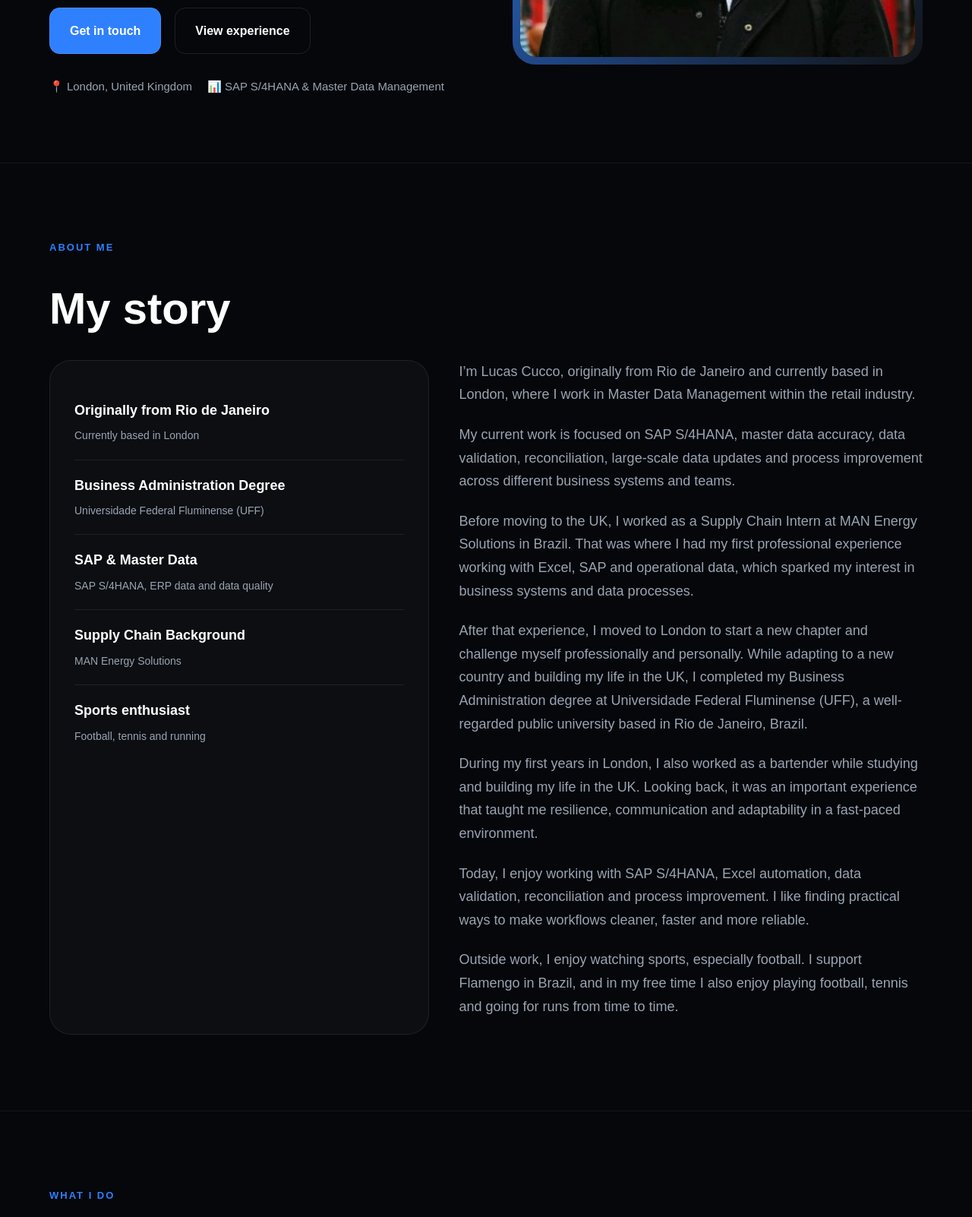
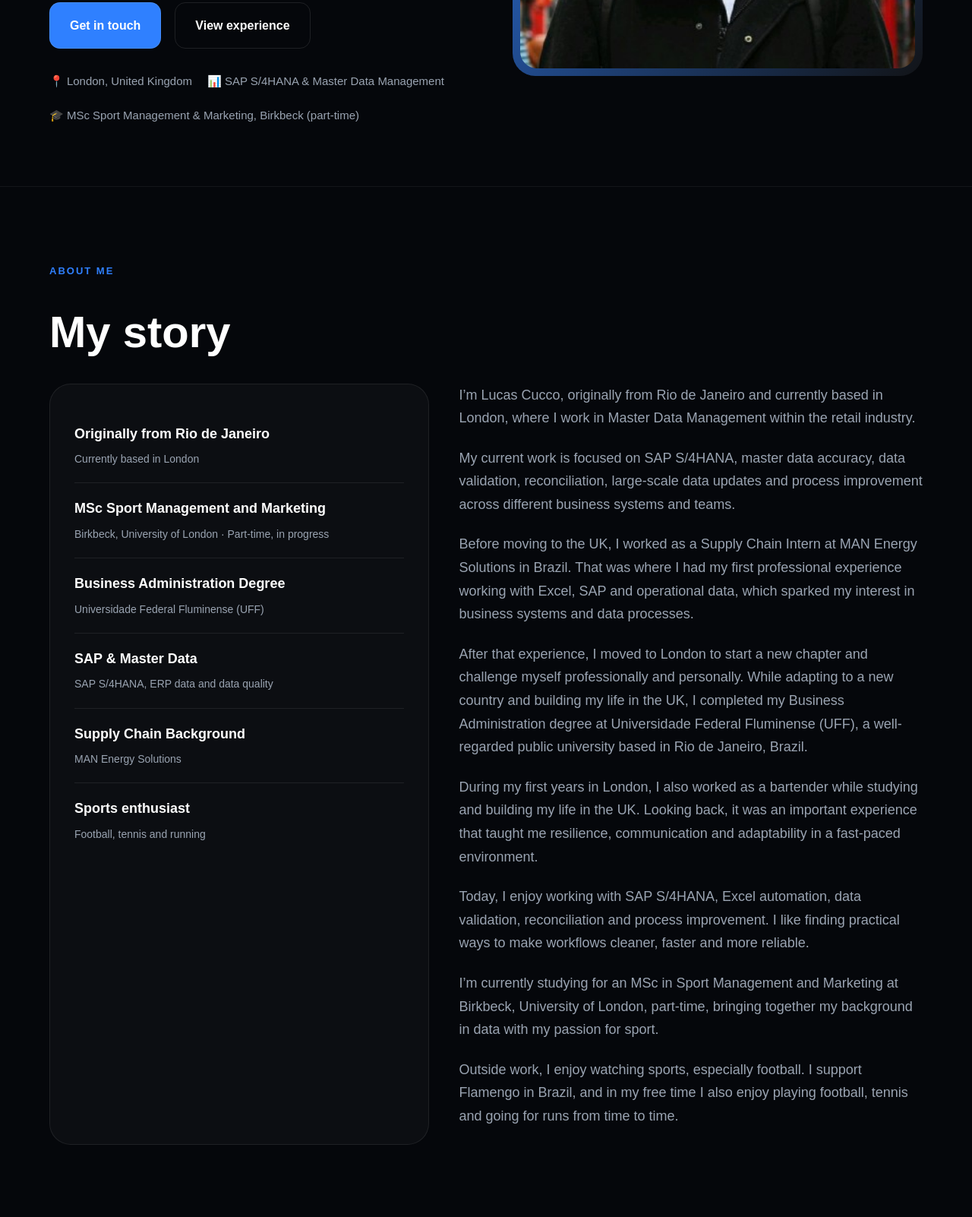
Before and after one commit to lucas-c-r/lucas-portfolio, a plain HTML site: page index.html in a window 1280 px wide. Shown: the part 671-2273 px from the top of the page at 76% size. Drawn offline with Linux system fonts and the light colour scheme.

Commit message:
Add MSc Sport Management and Marketing at Birkbeck

```diff
--- a/index.html
+++ b/index.html
@@ -461,6 +461,7 @@
       <div class="hero-info">
         <span>📍 London, United Kingdom</span>
         <span>📊 SAP S/4HANA & Master Data Management</span>
+        <span>🎓 MSc Sport Management & Marketing, Birkbeck (part-time)</span>
       </div>
     </div>
 
@@ -485,6 +486,11 @@
         <div class="fact">
           <strong>Originally from Rio de Janeiro</strong>
           <span>Currently based in London</span>
+        </div>
+
+        <div class="fact">
+          <strong>MSc Sport Management and Marketing</strong>
+          <span>Birkbeck, University of London · Part-time, in progress</span>
         </div>
 
         <div class="fact">
@@ -531,6 +537,10 @@
 
         <p>
           Today, I enjoy working with SAP S/4HANA, Excel automation, data validation, reconciliation and process improvement. I like finding practical ways to make workflows cleaner, faster and more reliable.
+        </p>
+
+        <p>
+          I’m currently studying for an MSc in Sport Management and Marketing at Birkbeck, University of London, part-time, bringing together my background in data with my passion for sport.
         </p>
 
         <p>
@@ -630,7 +640,7 @@
 
         <div>
           <h3>
-            Marketing &amp; Social Media Volunteer
+            Volunteer Marketing Manager
           </h3>
 
           <h4>
@@ -638,7 +648,7 @@
           </h4>
 
           <ul>
-            <li>Managed the club’s social media from Aug 2023 to Aug 2024, creating 90%+ of all posts: matchday photography, graphic design, copywriting and publishing, plus news on the club website.</li>
+            <li>Ran the club’s Instagram end to end: matchday photography, graphic design, copywriting and publishing, plus news on the club website.</li>
             <li>Shot every match on a borrowed camera I had never used before, and taught myself Photoshop and Canva to design all matchday graphics.</li>
             <li>Grew followers from ~500 to ~1,300 in 12 months through organic content only.</li>
             <li>Raised average likes per post by 28% while posting 64% more often, more than doubling monthly engagement.</li>
```
